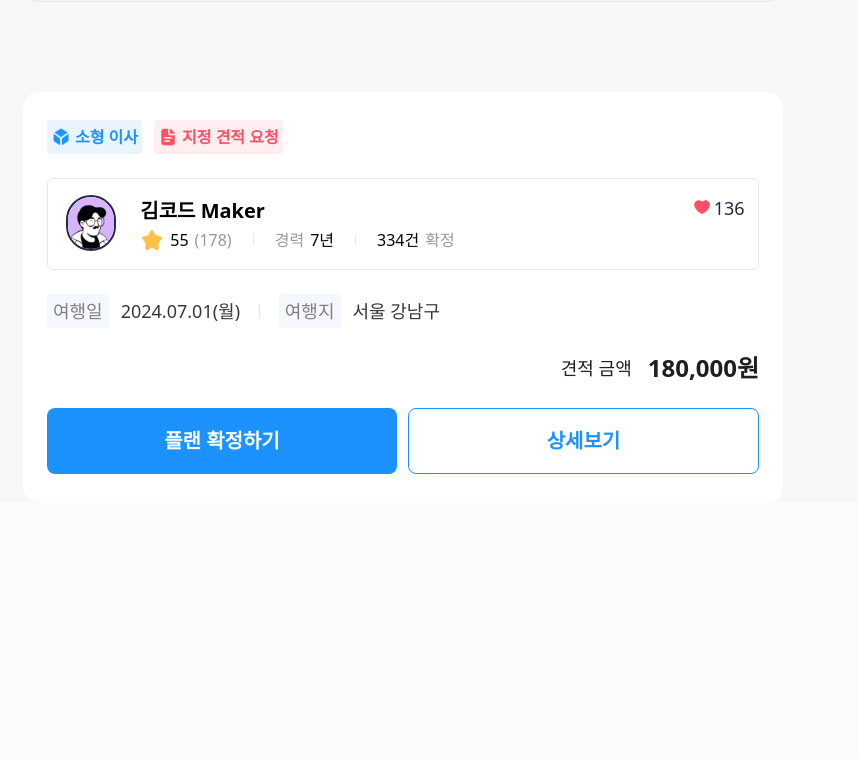
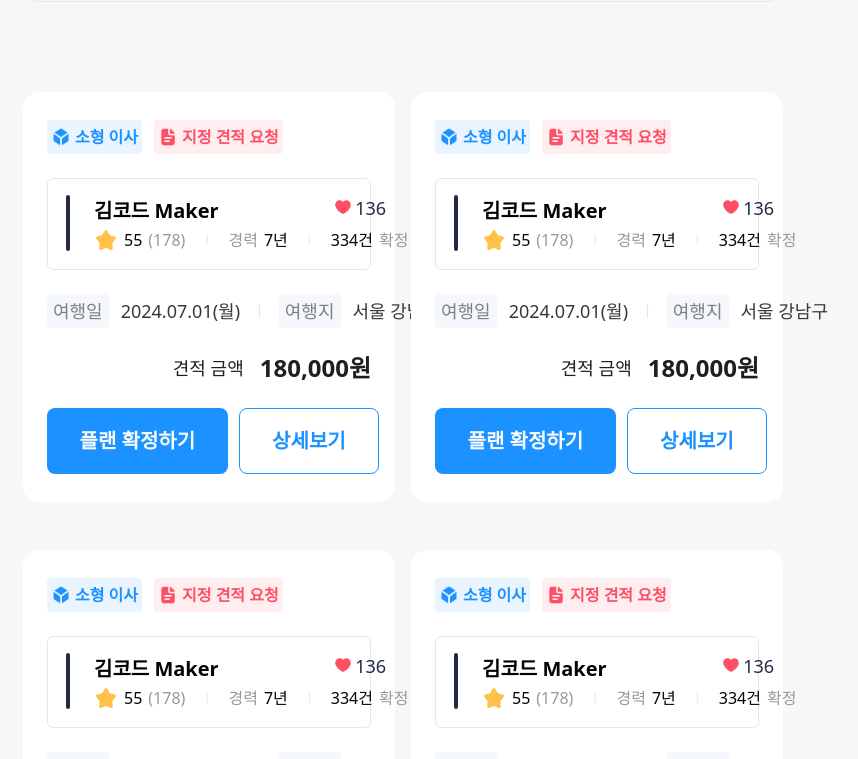
Before and after one commit to GoHawaiiForMe/frontend, a Next.js app: page /myTripManage/ongoingPlan in a window 1280 px wide. Shown: the part 550-1309 px from the top of the page, without its empty margins (237-1095 px from the left). Before the commit the page ends 1084 px from the top, so only its background shows below. Built offline with nearby package versions, Linux system fonts and the light colour scheme.

Commit message:
feat: 리퀘스트카드리스트 UI

```diff
--- /dev/null
+++ b/src/components/MyPlans/RequestCardList.tsx
@@ -0,0 +1,14 @@
+import RequestCard from "./Cards/RequestCard";
+
+export default function RequestCardList() {
+  return (
+    <>
+      <div className="pc:grid pc:grid-cols-2 mobile-tablet:flex mobile-tablet:flex-col gap-4 justify-center items-center">
+        <RequestCard />
+        <RequestCard />
+        <RequestCard />
+        <RequestCard />
+      </div>
+    </>
+  );
+}
--- a/src/pages/myTripManage/ongoingPlan.tsx
+++ b/src/pages/myTripManage/ongoingPlan.tsx
@@ -1,7 +1,7 @@
 import PlanCard from "@/components/MyPlans/Cards/PlanCard";
 import MyPlanNav from "@/components/MyPlans/MyPlanNav";
-import RequestCard from "@/components/MyPlans/Cards/RequestCard";
 import Layout from "@/components/Common/Layout";
+import RequestCardList from "@/components/MyPlans/RequestCardList";
 
 export default function ongoingPlan() {
   // 테스트용 데이터
@@ -70,7 +70,7 @@ export default function ongoingPlan() {
       <MyPlanNav />
       <Layout bodyClass="bg-gray">
         <PlanCard planData={planData} />
-        <RequestCard />
+        <RequestCardList />
       </Layout>
     </>
   );
```
